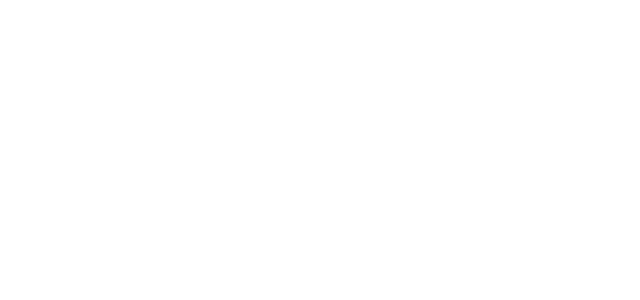
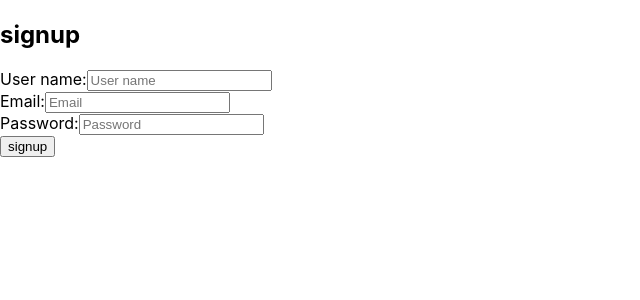
Before and after one commit to oyunerdene-m/finance2, a React (Create React App) app in the folder front/: page /signup in a window 1280 px wide. Before the commit this address had no page. Shown: the top 300 px of the page, without its empty margins (0-640 px from the left). Built offline with nearby package versions, Linux system fonts and the light colour scheme.

Commit message:
added login signup form and registered user

```diff
--- a/front/package.json
+++ b/front/package.json
@@ -2,6 +2,7 @@
   "name": "finance-app2",
   "version": "0.1.0",
   "private": true,
+  "proxy": "http://localhost:4000",
   "dependencies": {
     "@testing-library/jest-dom": "^5.16.5",
     "@testing-library/react": "^13.4.0",
--- a/front/src/App.js
+++ b/front/src/App.js
@@ -2,10 +2,14 @@ import './App.css';
 import { Route, Routes } from 'react-router-dom';
 import Home from './pages/home';
 import AnotherPage from './pages/another';
+import Signup from './components/User/Signup';
+import Login from './components/User/Login';
 
 function App() {
 	return (
 		<Routes>
+			<Route path='/signup' element={<Signup />} />
+			<Route path='/login' element={<Login />} />
 			<Route path='/' element={<Home />} />
 			<Route path='/another' element={<AnotherPage />} />
 		</Routes>
--- a/front/src/components/User/Form.jsx
+++ b/front/src/components/User/Form.jsx
@@ -0,0 +1,44 @@
+export default function Form({ formType, onSubmit, onChange, userData }) {
+	return (
+		<form onSubmit={onSubmit}>
+			<h2>{formType}</h2>
+			{formType === 'signup' && (
+				<div>
+					<label htmlFor='name'>User name:</label>
+					<input
+						value={userData.name}
+						onChange={onChange}
+						type='text'
+						id='name'
+						name='name'
+						placeholder='User name'
+					/>
+				</div>
+			)}
+			<div>
+				<label htmlFor='email'>Email:</label>
+				<input
+					value={userData.email}
+					onChange={onChange}
+					type='text'
+					id='email'
+					name='email'
+					placeholder='Email'
+				/>
+			</div>
+
+			<div>
+				<label htmlFor='password'>Password:</label>
+				<input
+					value={userData.password}
+					onChange={onChange}
+					type='password'
+					id='password'
+					name='password'
+					placeholder='Password'
+				/>
+			</div>
+			<button>{formType}</button>
+		</form>
+	);
+}
--- a/front/src/components/User/Login.jsx
+++ b/front/src/components/User/Login.jsx
@@ -0,0 +1,5 @@
+import Form from './Form';
+
+export default function Login() {
+	return <Form formType='login' />;
+}
--- a/front/src/components/User/Signup.jsx
+++ b/front/src/components/User/Signup.jsx
@@ -0,0 +1,30 @@
+import { useState } from 'react';
+import Form from './Form';
+import fetchData from '../../lib/fetchData';
+
+export default function Signup() {
+	const [userData, setUserData] = useState({ name: '', email: '', password: '' });
+
+	function changeHandler(event) {
+		const { name, value } = event.target;
+		setUserData((prevData) => {
+			return {
+				...prevData,
+				[name]: value,
+			};
+		});
+	}
+
+	async function submitHandler(event) {
+		event.preventDefault();
+		try {
+			await fetchData('/api/v1/users/register', 'POST', userData);
+		} catch (error) {
+			console.error(error);
+		}
+	}
+
+	return (
+		<Form userData={userData} onChange={changeHandler} onSubmit={submitHandler} formType='signup' />
+	);
+}
--- /dev/null
+++ b/front/src/lib/fetchData.js
@@ -0,0 +1,21 @@
+export default async function fetchData(url, method, body) {
+	const response = await fetch(url, {
+		method: method,
+		headers: {
+			'Content-Type': 'application/json',
+		},
+		body: JSON.stringify(body),
+	});
+	if (!response.ok) {
+		const message = `Error occured in ${response.status}`;
+		throw new Error(message);
+	}
+	const jsonResponse = await response.json();
+
+	if (jsonResponse.error) {
+		alert(jsonResponse.error);
+		throw new Error(jsonResponse.error);
+	} else {
+		return jsonResponse.data;
+	}
+}
```
